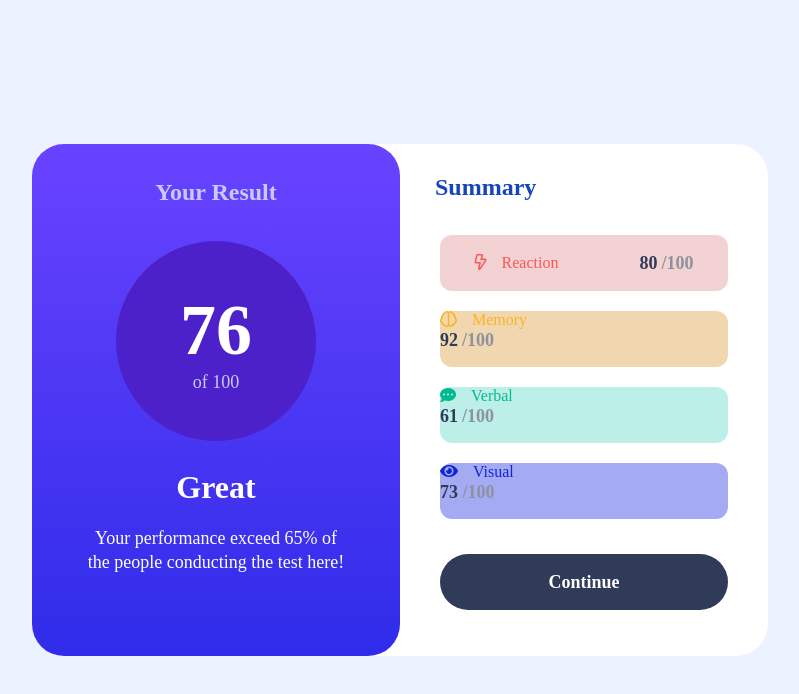
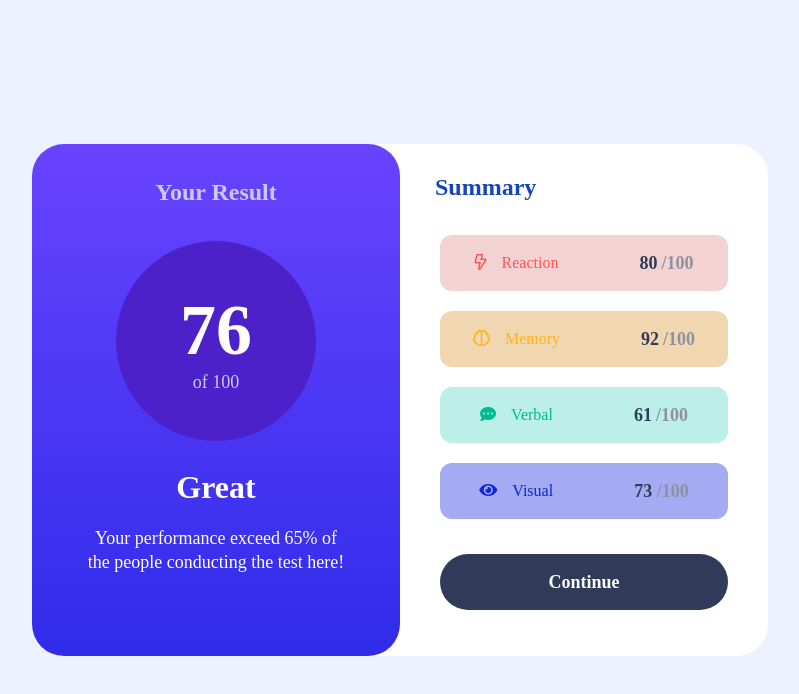
Before and after one commit to Jasurbek3/Result-Summary, a plain HTML site: page index.html in a window 1280 px wide. Shown: the whole page, without its empty margins (240-1039 px from the left). Drawn offline with Linux system fonts and the light colour scheme.

Commit message:
main eroor

```diff
--- a/index.html
+++ b/index.html
@@ -45,7 +45,7 @@
                         </div>
                     </div>
 
-                    <div class="summary-menu color">
+                    <div class="summary-menu color d-flx">
                         <a href="#!" class="summary-menyu__btn">
                             <i class="far fa-brain "></i>Memory</a>
                         <div class="number">
@@ -53,7 +53,7 @@
                             <span class="now">/100</span>
                         </div>
                     </div>
-                    <div class="summary-menu color">
+                    <div class="summary-menu color d-flx">
                         <a href="#!" class="summary-menyu__btn">
                             <i class="fas fa-comment-dots"></i>Verbal</a>
                         <div class="number">
@@ -61,7 +61,7 @@
                             <span class="now">/100</span>
                         </div>
                     </div>
-                    <div class="summary-menu color">
+                    <div class="summary-menu color d-flx">
                         <a href="#!" class="summary-menyu__btn">
                             <i class="fas fa-eye"></i class="txt">Visual</a>
                         <div class="number">
```
